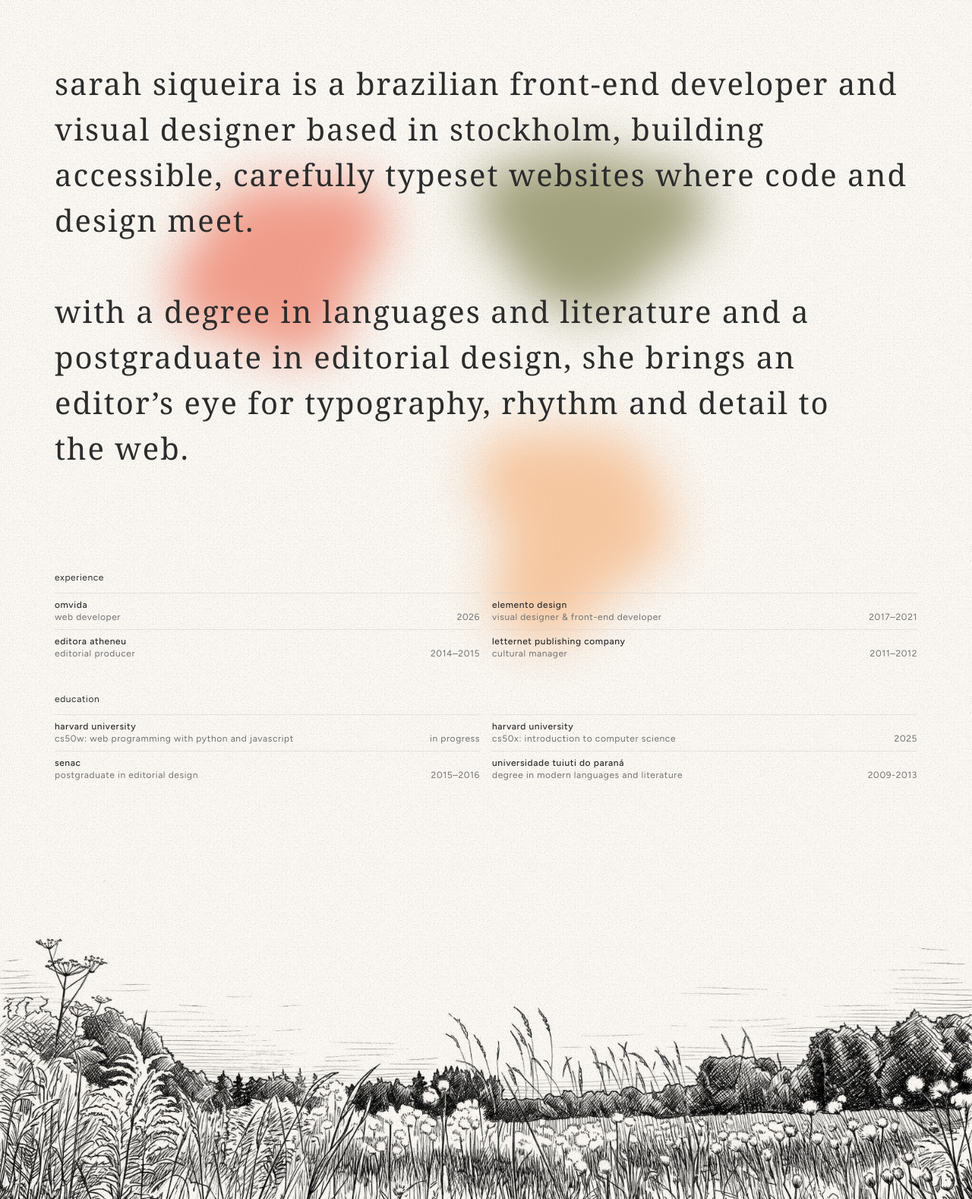
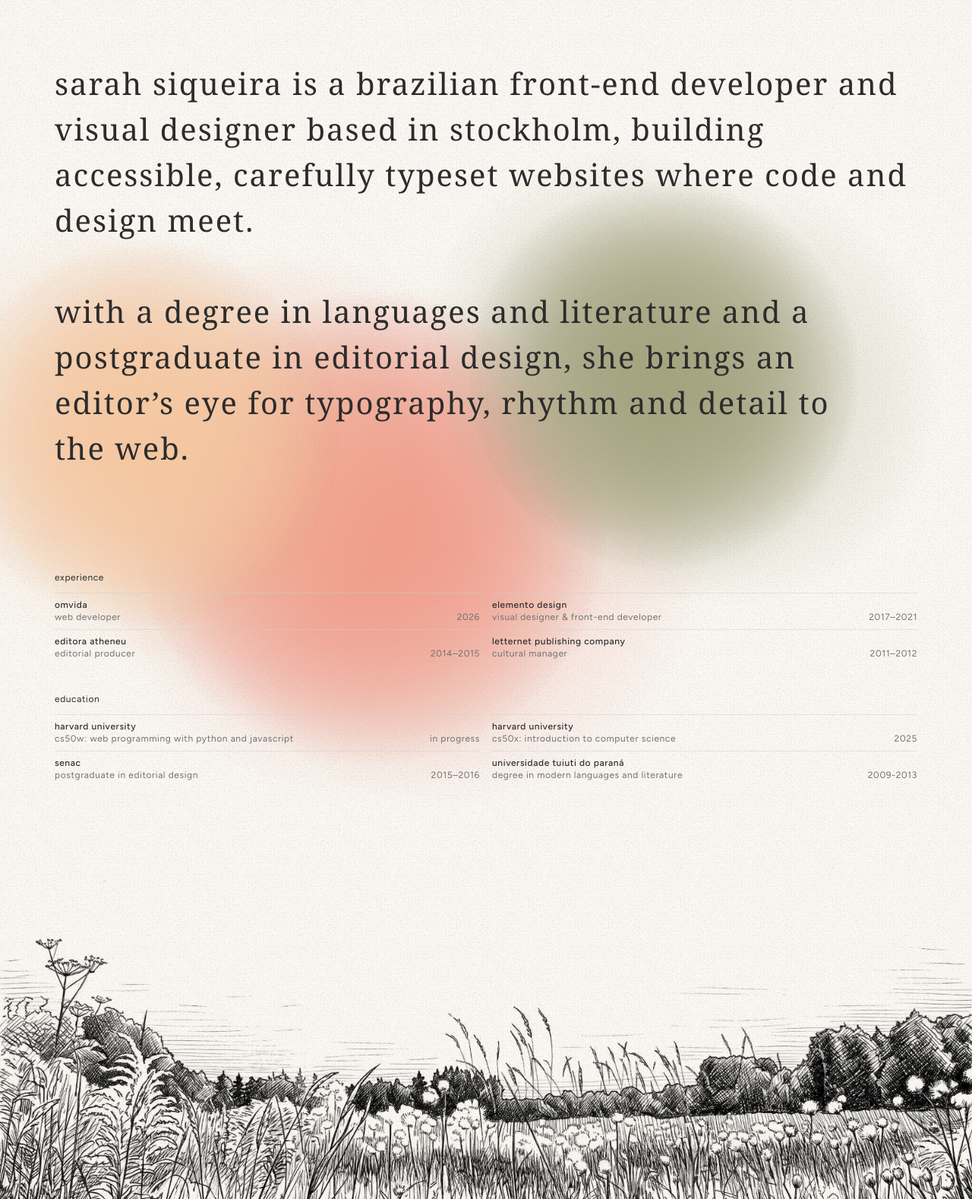
Before and after one commit to asterism0s/asterism0s.github.io, a web app: file resume.html in a window 1280 px wide. Shown: the part 146-1724 px from the top of the page at 76% size. Run offline with its HTML, style and script files only (its server is not run), Linux system fonts and the light colour scheme; some web fonts are replaced.

Commit message:
style(resume): match the blobs to the home hero
- reuse the home blob look, size and animation timings
- keep the dragged piece centered under the cursor
- lower the blob layer below the menu

```diff
--- a/js/blob-field.js
+++ b/js/blob-field.js
@@ -4,6 +4,8 @@ const interactiveSelector = "a, button, input, textarea, select, label";
 const blobLines = document.querySelectorAll("[data-blob-line]");
 const lineColor = "var(--line-color)";
 const lineFade = 24;
+const visibleRadius = 0.7;
+const grabEase = 0.85;
 
 let drag = null;
 let hoverFrame = null;
@@ -14,25 +16,41 @@ function centerOf(element) {
 }
 
 function pieceAt(x, y) {
-    const pieces = [...blobField.querySelectorAll(".blob-field__piece")].reverse();
+    let closest = null;
+    let closestDistance = visibleRadius;
 
-    return pieces.find((piece) => {
-        const rect = piece.getBoundingClientRect();
-        const radius = rect.width / 2;
-        return Math.hypot(x - (rect.left + radius), y - (rect.top + radius)) <= radius;
+    blobField.querySelectorAll(".blob-field__piece").forEach((piece) => {
+        const center = centerOf(piece);
+        const radius = piece.getBoundingClientRect().width / 2;
+        const distance = Math.hypot(x - center.x, y - center.y) / radius;
+
+        if (distance <= closestDistance) {
+            closest = piece;
+            closestDistance = distance;
+        }
     });
+
+    return closest;
 }
 
 function canGrab(event) {
     return event.pointerType !== "touch" && !event.target.closest(interactiveSelector);
 }
 
+function scaleOf(element) {
+    return element.getBoundingClientRect().width / element.offsetWidth;
+}
+
 function followPointer() {
     if (!drag) return;
 
+    drag.grabX *= grabEase;
+    drag.grabY *= grabEase;
+
     const blobCenter = centerOf(drag.blob);
-    const x = drag.pointerX - drag.grabX - blobCenter.x;
-    const y = drag.pointerY - drag.grabY - blobCenter.y;
+    const scale = scaleOf(drag.blob);
+    const x = (drag.pointerX - drag.grabX - blobCenter.x) / scale - drag.anchorX;
+    const y = (drag.pointerY - drag.grabY - blobCenter.y) / scale - drag.anchorY;
 
     drag.piece.style.translate = `${x}px ${y}px`;
     requestAnimationFrame(followPointer);
@@ -47,10 +65,12 @@ function startDrag(event) {
     event.preventDefault();
 
     const pieceCenter = centerOf(piece);
+    const blob = piece.parentElement;
 
     drag = {
         piece,
-        blob: piece.parentElement,
+        blob,
+        rest: getComputedStyle(piece).translate,
         grabX: event.clientX - pieceCenter.x,
         grabY: event.clientY - pieceCenter.y,
         pointerX: event.clientX,
@@ -59,6 +79,15 @@ function startDrag(event) {
 
     piece.style.transition = "none";
     piece.style.animation = "none";
+    piece.style.translate = "0px 0px";
+
+    const anchor = centerOf(piece);
+    const blobCenter = centerOf(blob);
+    const scale = scaleOf(blob);
+
+    drag.anchorX = (anchor.x - blobCenter.x) / scale;
+    drag.anchorY = (anchor.y - blobCenter.y) / scale;
+
     root.dataset.blobDrag = "";
     delete root.dataset.blobHover;
 
@@ -88,12 +117,12 @@ function moveDrag(event) {
 function endDrag() {
     if (!drag) return;
 
-    const { piece } = drag;
+    const { piece, rest } = drag;
     drag = null;
     delete root.dataset.blobDrag;
 
     piece.style.transition = "translate 0.9s cubic-bezier(0.34, 1.56, 0.64, 1)";
-    piece.style.translate = "0px 0px";
+    piece.style.translate = rest;
 
     piece.addEventListener("transitionend", () => {
         piece.style.removeProperty("transition");
@@ -105,9 +134,9 @@ function endDrag() {
 
 function pieceCircles() {
     return [...blobField.querySelectorAll(".blob-field__piece")].map((piece) => {
-        const rect = piece.getBoundingClientRect();
-        const radius = rect.width / 2;
-        return { x: rect.left + radius, y: rect.top + radius, radius };
+        const center = centerOf(piece);
+        const radius = (piece.getBoundingClientRect().width / 2) * visibleRadius;
+        return { ...center, radius };
     });
 }
 
--- a/styles/components/_blob-field.scss
+++ b/styles/components/_blob-field.scss
@@ -1,126 +1,68 @@
 @use "../abstracts/colors";
+@use "../abstracts/spacing";
 
 .blob-field {
     position: absolute;
     inset: 0;
     z-index: -1;
     overflow-x: clip;
+    translate: 0 calc(2 * #{spacing.$spacer-max});
     pointer-events: none;
-
-    &__filters {
-        position: absolute;
-    }
 
     &__blob {
         position: absolute;
-        width: 48vmin;
+        width: min(70vw, 50rem);
         aspect-ratio: 1;
-        filter: blur(2rem);
-        animation: blob-roam 44s ease-in-out infinite alternate;
+        animation: blob-drift 17s ease-in-out infinite alternate;
 
         &--coral {
-            top: 30%;
-            left: 4%;
+            inset: 30% auto auto -10%;
             color: colors.$color-blob-coral;
+            animation-duration: 22s;
         }
 
         &--peach {
-            --flip-x: -1;
-            --tempo: 1.35;
-            --shift: -2s;
-
-            top: 55%;
-            left: 42%;
+            inset: -20% auto auto -5%;
             color: colors.$color-blob-peach;
-            animation-duration: 38s;
-            animation-delay: -12s;
+            animation-duration: 22s;
+            animation-delay: -8s;
         }
 
         &--olive {
-            --flip-y: -1;
-            --tempo: 0.8;
-            --shift: -3.5s;
-
-            top: 2%;
-            left: 62%;
+            inset: -30% -10% auto auto;
             color: colors.$color-blob-olive;
-            animation-duration: 52s;
-            animation-delay: -26s;
+            animation-duration: 15s;
+            animation-delay: -4s;
         }
-    }
-
-    &__goo {
-        position: absolute;
-        inset: 0;
-        filter: url("#blob-goo");
     }
 
     &__piece {
         position: absolute;
-        top: 50%;
-        left: 50%;
-        width: var(--size);
-        aspect-ratio: 1;
-        margin: calc(var(--size) / -2) 0 0 calc(var(--size) / -2);
-        border-radius: 50%;
-        background-color: currentColor;
-        animation: blob-piece-wander ease-in-out infinite;
-        animation-duration: calc(var(--duration) * var(--tempo, 1));
-        animation-delay: calc(var(--delay, 0s) + var(--shift, 0s));
+        inset: 15%;
+        background: radial-gradient(circle closest-side, currentColor, transparent);
+        opacity: 0.45;
+        animation: blob-wobble 9s ease-in-out infinite alternate;
 
         &:nth-child(1) {
-            --size: 55%;
-            --dx: 8%;
-            --dy: -6%;
-            --duration: 7s;
+            translate: -12% -8%;
         }
 
         &:nth-child(2) {
-            --size: 32%;
-            --dx: 70%;
-            --dy: -40%;
-            --duration: 5s;
-            --delay: -1s;
+            translate: 12% -6%;
+            animation-duration: 11s;
+            animation-delay: -3s;
         }
 
         &:nth-child(3) {
-            --size: 28%;
-            --dx: -80%;
-            --dy: 30%;
-            --duration: 6s;
-            --delay: -2s;
+            translate: 8% 12%;
+            animation-duration: 7s;
+            animation-delay: -5s;
         }
 
         &:nth-child(4) {
-            --size: 36%;
-            --dx: 40%;
-            --dy: 75%;
-            --duration: 5.5s;
-            --delay: -3s;
-        }
-
-        &:nth-child(5) {
-            --size: 25%;
-            --dx: -50%;
-            --dy: -85%;
-            --duration: 6.5s;
-            --delay: -0.5s;
-        }
-
-        &:nth-child(6) {
-            --size: 30%;
-            --dx: 95%;
-            --dy: 20%;
-            --duration: 4.5s;
-            --delay: -2.5s;
-        }
-
-        &:nth-child(7) {
-            --size: 22%;
-            --dx: -30%;
-            --dy: 90%;
-            --duration: 7.5s;
-            --delay: -1.5s;
+            translate: -10% 10%;
+            animation-duration: 13s;
+            animation-delay: -2s;
         }
     }
 }
@@ -133,32 +75,3 @@ html[data-blob-drag] {
     cursor: grabbing;
     user-select: none;
 }
-
-@keyframes blob-roam {
-    0% {
-        translate: 0 0;
-    }
-
-    33% {
-        translate: 22vw 18vh;
-    }
-
-    66% {
-        translate: -18vw 30vh;
-    }
-
-    100% {
-        translate: 14vw -14vh;
-    }
-}
-
-@keyframes blob-piece-wander {
-    0%,
-    100% {
-        translate: 0 0;
-    }
-
-    50% {
-        translate: calc(var(--dx) * var(--flip-x, 1)) calc(var(--dy) * var(--flip-y, 1));
-    }
-}
--- a/styles/style.css
+++ b/styles/style.css
@@ -265,108 +265,56 @@ body {
   inset: 0;
   z-index: -1;
   overflow-x: clip;
+  translate: 0 calc(2 * 10rem);
   pointer-events: none;
-}
-.blob-field__filters {
-  position: absolute;
 }
 .blob-field__blob {
   position: absolute;
-  width: 48vmin;
+  width: min(70vw, 50rem);
   aspect-ratio: 1;
-  filter: blur(2rem);
-  animation: blob-roam 44s ease-in-out infinite alternate;
+  animation: blob-drift 17s ease-in-out infinite alternate;
 }
 .blob-field__blob--coral {
-  top: 30%;
-  left: 4%;
+  inset: 30% auto auto -10%;
   color: #F09C8A;
+  animation-duration: 22s;
 }
 .blob-field__blob--peach {
-  --flip-x: -1;
-  --tempo: 1.35;
-  --shift: -2s;
-  top: 55%;
-  left: 42%;
+  inset: -20% auto auto -5%;
   color: #F5C7A1;
-  animation-duration: 38s;
-  animation-delay: -12s;
+  animation-duration: 22s;
+  animation-delay: -8s;
 }
 .blob-field__blob--olive {
-  --flip-y: -1;
-  --tempo: 0.8;
-  --shift: -3.5s;
-  top: 2%;
-  left: 62%;
+  inset: -30% -10% auto auto;
   color: #A3A27E;
-  animation-duration: 52s;
-  animation-delay: -26s;
-}
-.blob-field__goo {
-  position: absolute;
-  inset: 0;
-  filter: url("#blob-goo");
+  animation-duration: 15s;
+  animation-delay: -4s;
 }
 .blob-field__piece {
   position: absolute;
-  top: 50%;
-  left: 50%;
-  width: var(--size);
-  aspect-ratio: 1;
-  margin: calc(var(--size) / -2) 0 0 calc(var(--size) / -2);
-  border-radius: 50%;
-  background-color: currentColor;
-  animation: blob-piece-wander ease-in-out infinite;
-  animation-duration: calc(var(--duration) * var(--tempo, 1));
-  animation-delay: calc(var(--delay, 0s) + var(--shift, 0s));
+  inset: 15%;
+  background: radial-gradient(circle closest-side, currentColor, transparent);
+  opacity: 0.45;
+  animation: blob-wobble 9s ease-in-out infinite alternate;
 }
 .blob-field__piece:nth-child(1) {
-  --size: 55%;
-  --dx: 8%;
-  --dy: -6%;
-  --duration: 7s;
+  translate: -12% -8%;
 }
 .blob-field__piece:nth-child(2) {
-  --size: 32%;
-  --dx: 70%;
-  --dy: -40%;
-  --duration: 5s;
-  --delay: -1s;
+  translate: 12% -6%;
+  animation-duration: 11s;
+  animation-delay: -3s;
 }
 .blob-field__piece:nth-child(3) {
-  --size: 28%;
-  --dx: -80%;
-  --dy: 30%;
-  --duration: 6s;
-  --delay: -2s;
+  translate: 8% 12%;
+  animation-duration: 7s;
+  animation-delay: -5s;
 }
 .blob-field__piece:nth-child(4) {
-  --size: 36%;
-  --dx: 40%;
-  --dy: 75%;
-  --duration: 5.5s;
-  --delay: -3s;
-}
-.blob-field__piece:nth-child(5) {
-  --size: 25%;
-  --dx: -50%;
-  --dy: -85%;
-  --duration: 6.5s;
-  --delay: -0.5s;
-}
-.blob-field__piece:nth-child(6) {
-  --size: 30%;
-  --dx: 95%;
-  --dy: 20%;
-  --duration: 4.5s;
-  --delay: -2.5s;
-}
-.blob-field__piece:nth-child(7) {
-  --size: 22%;
-  --dx: -30%;
-  --dy: 90%;
-  --duration: 7.5s;
-  --delay: -1.5s;
+  translate: -10% 10%;
+  animation-duration: 13s;
+  animation-delay: -2s;
 }
 
 html[data-blob-hover] {
@@ -380,28 +328,6 @@ html[data-blob-drag] {
           user-select: none;
 }
 
-@keyframes blob-roam {
-  0% {
-    translate: 0 0;
-  }
-  33% {
-    translate: 22vw 18vh;
-  }
-  66% {
-    translate: -18vw 30vh;
-  }
-  100% {
-    translate: 14vw -14vh;
-  }
-}
-@keyframes blob-piece-wander {
-  0%, 100% {
-    translate: 0 0;
-  }
-  50% {
-    translate: calc(var(--dx) * var(--flip-x, 1)) calc(var(--dy) * var(--flip-y, 1));
-  }
-}
 .site-header {
   display: flex;
   align-items: center;
```
Also changed, not shown: src/partials/blob-field.pug (+3 -9 lines), 1 other file.
